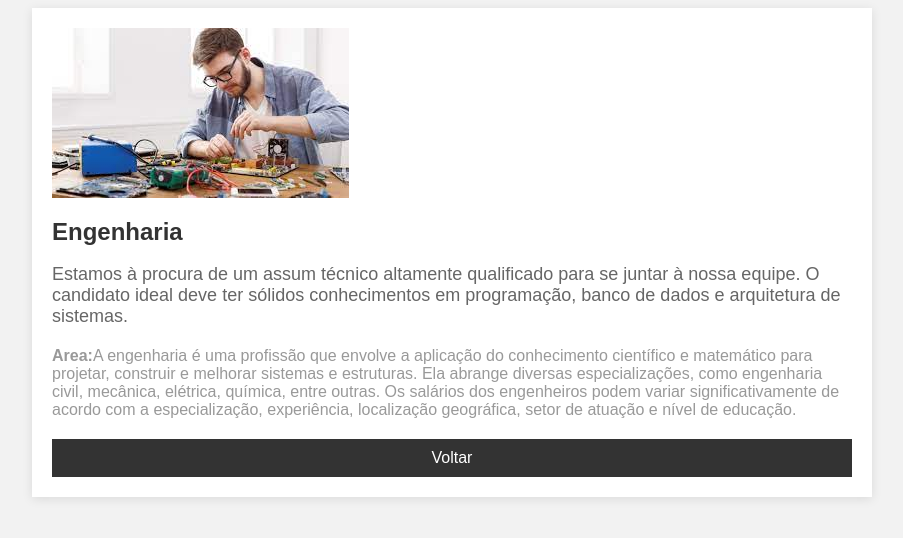
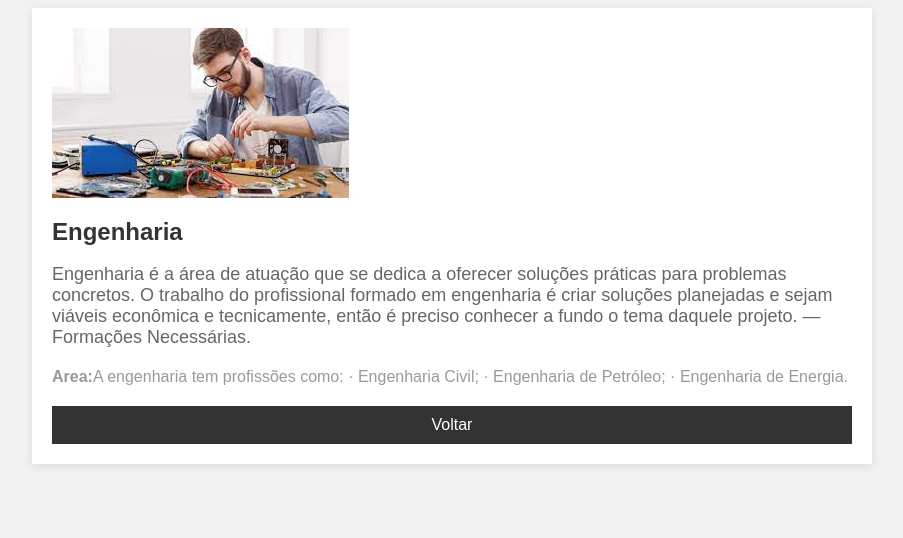
Before and after one commit to webhub3750/Engenharia.github.io, a plain HTML site: page index.html in a window 1280 px wide. Shown: the whole page, without its empty margins (188-1091 px from the left). Drawn offline with Linux system fonts and the light colour scheme.

Commit message:
Update index.html

```diff
--- a/index.html
+++ b/index.html
@@ -68,9 +68,13 @@
   <div class="container">
     <img src="imagen2.jpg">
     <h1 class="titulo-assum">Engenharia</h1>
-    <p class="descricao-assum">Estamos à procura de um assum técnico altamente qualificado para se juntar à nossa equipe. O candidato ideal deve ter sólidos conhecimentos em programação, banco de dados e arquitetura de sistemas.</p>
+    <p class="descricao-assum">Engenharia é a área de atuação que se dedica a oferecer soluções práticas para problemas concretos. O trabalho do profissional formado em engenharia é criar soluções planejadas e sejam viáveis econômica e tecnicamente, então é preciso conhecer a fundo o tema daquele projeto.
+— Formações Necessárias.</p>
     <div class="detalhes-assum">
-      <span>Area:</span>A engenharia é uma profissão que envolve a aplicação do conhecimento científico e matemático para projetar, construir e melhorar sistemas e estruturas. Ela abrange diversas especializações, como engenharia civil, mecânica, elétrica, química, entre outras. Os salários dos engenheiros podem variar significativamente de acordo com a especialização, experiência, localização geográfica, setor de atuação e nível de educação.
+      <span>Area:</span>A engenharia tem profissões como:
+      · Engenharia Civil;
+      · Engenharia de Petróleo;
+      · Engenharia de Energia.
     </div>
     <a href="https://kiry5.github.io/trabalhos_em_alta.github.io/" class="botao-voltar">Voltar</a>
   </div>
```
